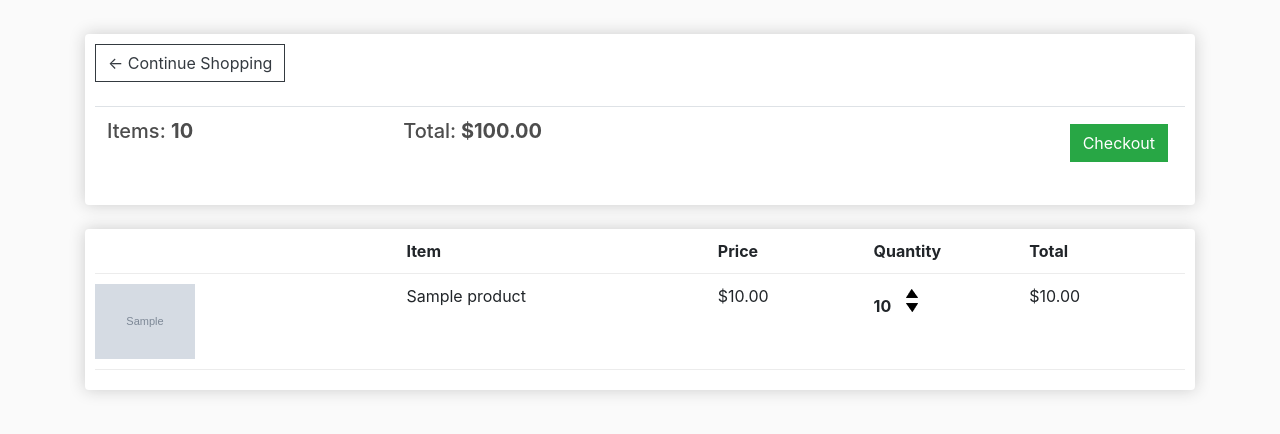
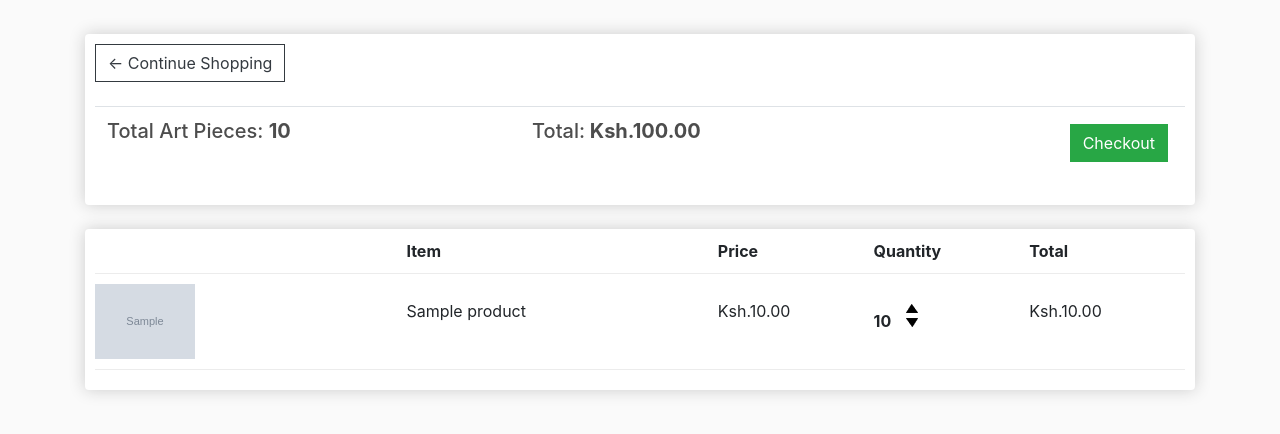
Before and after one commit to Alex-Maina/ecommerce, a Django app: template store/templates/store/cart.html in a window 1280 px wide. Shown: the part 57-491 px from the top of the page. Run offline with Django 3.2, Linux system fonts and the light colour scheme; tables that the repository leaves empty hold one stand-in row (values such as "Sample post"); the template is opened without the code that fills it: values that come from a table or form of the project are taken from there, most other values are stand-ins (such as "Sample title", 1, 10 or a date in 2020); grey boxes marked "Sample" are stand-in pictures; lists and menus that the app fills with data are empty; some libraries are stand-ins or nearby versions.

Commit message:
Add/Update Cart Event Handlers

```diff
--- a/ecommerce/urls.py
+++ b/ecommerce/urls.py
@@ -19,8 +19,8 @@ from django.conf import settings
 from django.conf.urls.static import static
 
 #Admin page Title and Header
-admin.site.site_header = 'Admin Section'
-admin.site.index_title = 'Admin'
+admin.site.site_header = 'Wol Arts'
+admin.site.index_title = 'Admin Section'
 
 urlpatterns = [
     path('admin/', admin.site.urls),
--- a/static/css/main.css
+++ b/static/css/main.css
@@ -29,6 +29,12 @@ ul{
     box-shadow: -1px -3px 5px -2px rgba(214,214,214,1);
 }
 
+.productDisplay{
+	margin: 0;
+	padding: 15px;
+	border:0;
+}
+
 .product{
 	height: 165px;
 	border-radius: 0 0 4px 4px;
@@ -36,6 +42,11 @@ ul{
 
 .bg-dark{
 	background-color: #4f868c!important;
+}
+
+.cart_content{
+	padding-top:15px;
+	padding-right: 15px;
 }
 
 #cart-icon{
--- /dev/null
+++ b/static/js/cart.js
@@ -0,0 +1,20 @@
+var updateButtons = document.getElementsByClassName('update-cart')
+
+//add an event handler looping through the clicks
+for (var i = 0; i <updateButtons.length; i++) {
+//create a query set
+updateButtons[i].addEventListener('click', function(){
+    var productId = this.dataset.product
+    var action = this.dataset.action
+    console.log('Product ID:', productId, 'Action:', action)
+
+    console.log('USER:', user)
+
+    //Determines if the user is logged in or not
+    if (user == 'AnonymousUser'){
+        console.log('User is not logged in')
+    }else{
+        console.log('User is logged in')
+    }
+})
+}
--- a/store/models.py
+++ b/store/models.py
@@ -5,14 +5,14 @@ from django.contrib.auth.models import User
 
 #customer model
 class Customer(models.Model):
-    #user = models.OneToOneField(User, null=True, blank=True, on_delete=models.CASCADE)
+    user = models.OneToOneField(User, null=True, blank=True, on_delete=models.CASCADE)
     first_name = models.CharField(max_length=200, null=True)
     last_name = models.CharField(max_length=200, null=True)
     email = models.CharField(max_length=200)
     phone = models.CharField(max_length=255)
 
     def __str__(self):
-        return self.name
+        return self.first_name
 
 #promotion model
 class Promotion(models.Model):
--- a/store/templates/store/cart.html
+++ b/store/templates/store/cart.html
@@ -12,8 +12,8 @@
 				<br>
 				<table class="table">
 					<tr>
-						<th><h5>Items: <strong>{{order.get_cart_items}}</strong></h5></th>
-						<th><h5>Total:<strong> ${{order.get_cart_total|floatformat:2}}</strong></h5></th>
+						<th><h5> Total Art Pieces: <strong>{{order.get_cart_items}}</strong></h5></th>
+						<th><h5>Total:<strong> Ksh.{{order.get_cart_total|floatformat:2}}</strong></h5></th>
 						<th>
 							<a  style="float:right; margin:5px;" class="btn btn-success" href="{% url 'checkout' %}">Checkout</a>
 						</th>
@@ -33,18 +33,20 @@
 				</div>
 				{% for item in items %}
 				<div class="cart-row">
-					<div style="flex:2"><img class="row-image" src="{{item.product.imageURL}}"></div>
-					<div style="flex:2"><p>{{item.product.name}}</p></div>
-					<div style="flex:1"><p>${{item.product.price|floatformat:2}}</p></div>
+					<div style="flex:2"><img class="row-image" src="{{item.product.image.url}}"></div>
+					<div style="flex:2"><p class="cart_content">{{item.product.name}}</p></div>
+					<div style="flex:1"><p class="cart_content"> Ksh.{{item.product.price|floatformat:2}}</p></div>
 					<div style="flex:1">
+						<div class="cart_content">
 						<p class="quantity">{{item.quantity}}</p>
 						<div class="quantity">
 							<img class="chg-quantity" src="{% static  'images/arrow-up.png' %}">
 
 							<img class="chg-quantity" src="{% static  'images/arrow-down.png' %}">
 						</div>
+						</div>
 					</div>
-					<div style="flex:1"><p>${{item.get_total|floatformat:2}}</p></div>
+					<div style="flex:1"><p class="cart_content"> Ksh.{{item.get_total|floatformat:2}}</p></div>
 				</div>
 				{% endfor %}
 			</div>
--- a/store/templates/store/main.html
+++ b/store/templates/store/main.html
@@ -9,6 +9,10 @@
 	<link rel="stylesheet" href="https://stackpath.bootstrapcdn.com/bootstrap/4.4.1/css/bootstrap.min.css" integrity="sha384-Vkoo8x4CGsO3+Hhxv8T/Q5PaXtkKtu6ug5TOeNV6gBiFeWPGFN9MuhOf23Q9Ifjh" crossorigin="anonymous">
 
 	<link rel="stylesheet" type="text/css" href="{% static 'css/main.css' %}">
+
+	<script type="text/javascript">
+		var user = '{{request.user}}'
+	</script>
 
 </head>
 <body>
@@ -61,5 +65,8 @@
 	<script src="https://cdn.jsdelivr.net/npm/popper.js@1.16.0/dist/umd/popper.min.js" integrity="sha384-Q6E9RHvbIyZFJoft+2mJbHaEWldlvI9IOYy5n3zV9zzTtmI3UksdQRVvoxMfooAo" crossorigin="anonymous"></script>
 
 	<script src="https://stackpath.bootstrapcdn.com/bootstrap/4.4.1/js/bootstrap.min.js" integrity="sha384-wfSDF2E50Y2D1uUdj0O3uMBJnjuUD4Ih7YwaYd1iqfktj0Uod8GCExl3Og8ifwB6" crossorigin="anonymous"></script>
+
+	<script src="{% static 'js/cart.js' %}"></script>
+
 </body>
 </html>
--- a/store/templates/store/store.html
+++ b/store/templates/store/store.html
@@ -3,12 +3,12 @@
 {% block content %}
 	<div class="row">
 		{% for product in products %}
-		<div class="col-lg-3">
+		<div class="col-lg-3 productDisplay">
 			<img class="thumbnail" src="{{product.image.url}}">
 			<div class="box-element product">
 				<h6><strong>{{product.name}}</strong></h6>
 				<hr>
-				<button style="float: right" class="btn btn-outline-secondary add-btn">Add to Cart</button>
+				<button data-product="{{product.id}}" data-action="add" style="float: right" class="btn btn-outline-secondary add-btn update-cart">Add to Cart</button>
 				<a style="float: right; margin-right:5px" class="btn btn-outline-success" href="#">View</a> <span class="">
 				<br>
 				<h4 style="float: right"><strong>Ksh.{{product.price}}</strong></h4>
--- a/store/views.py
+++ b/store/views.py
@@ -9,7 +9,6 @@ def store(request):
 	return render(request, 'store/store.html', context)
 
 def cart(request):
-	'''
 	if request.user.is_authenticated:
 		customer = request.user.customer
 		order, created = Order.objects.get_or_create(customer=customer, complete=False)
@@ -20,11 +19,9 @@ def cart(request):
 		order = {'get_cart_total':0, 'get_cart_items':0}
 
 	context = {'items':items, 'order':order}
-	'''
-	return render(request, 'store/cart.html', )
+	return render(request, 'store/cart.html', context)
 
 def checkout(request):
-
 	if request.user.is_authenticated:
 		customer = request.user.customer
 		order, created = Order.objects.get_or_create(customer=customer, complete=False)
```
Also changed, not shown: store/templates/store/checkout.html (+7 -6 lines), store/migrations/0003_customer_user.py (added).
